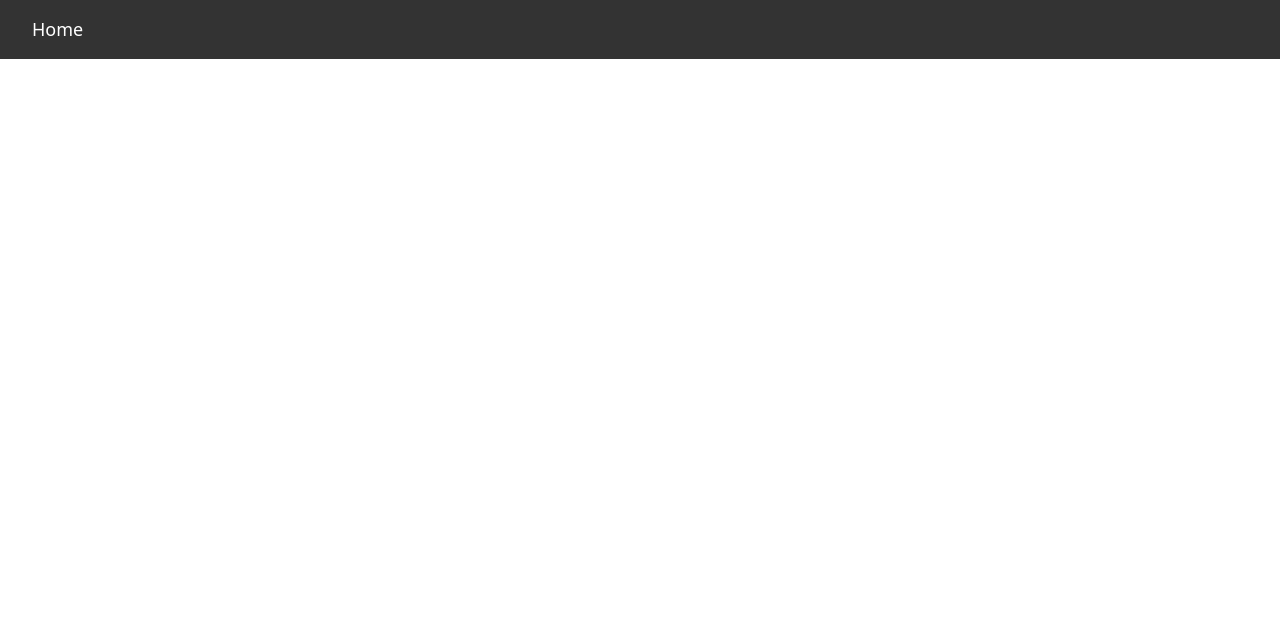
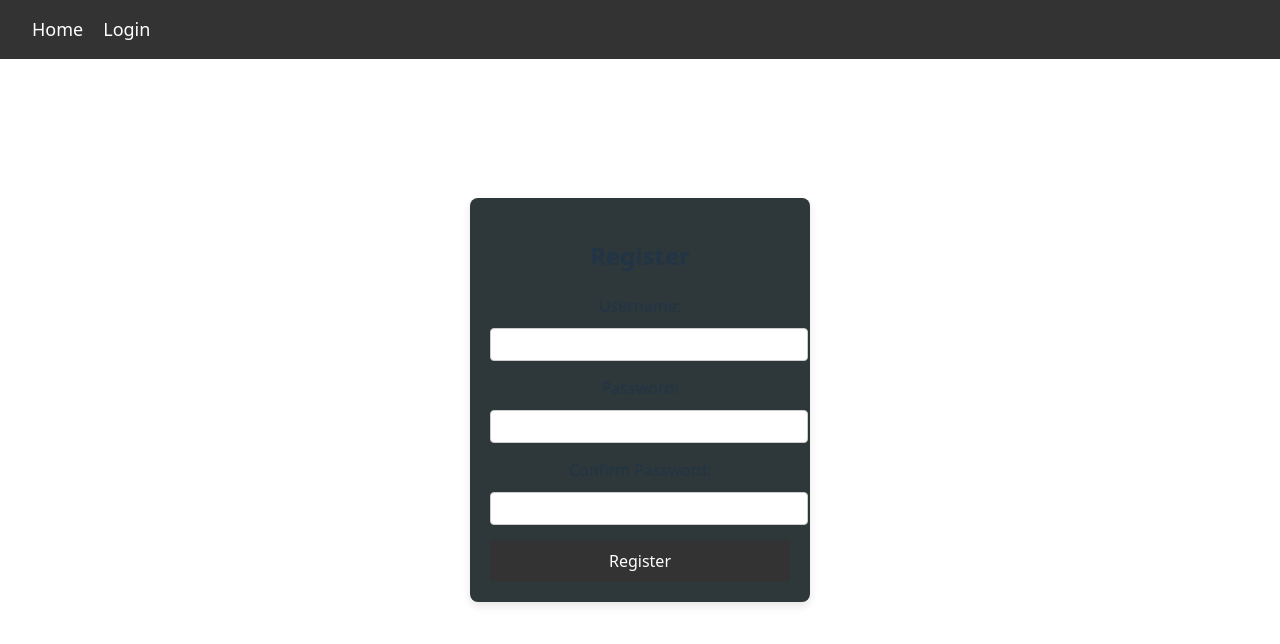
Before and after one commit to t1ww/Information-retrieval-project, a Vue app in the folder frontend/recipe-browser/: page /register in a window 1280 px wide. Before the commit this address had no page. Shown: the top 644 px of the page. Built offline with nearby package versions, Linux system fonts and the light colour scheme.

Commit message:
trying to make login front-end

```diff
--- a/frontend/recipe-browser/package.json
+++ b/frontend/recipe-browser/package.json
@@ -9,11 +9,13 @@
     "preview": "vite preview"
   },
   "dependencies": {
+    "axios": "^1.8.2",
     "nprogress": "^0.2.0",
     "vue": "^3.5.13",
     "vue-router": "^4.5.0"
   },
   "devDependencies": {
+    "@types/axios": "^0.9.36",
     "@types/node": "^22.13.9",
     "@types/nprogress": "^0.2.3",
     "@vitejs/plugin-vue": "^5.2.1",
--- a/frontend/recipe-browser/src/components/NavBar.vue
+++ b/frontend/recipe-browser/src/components/NavBar.vue
@@ -1,8 +1,81 @@
 <script lang="ts">
-import { defineComponent } from 'vue'
+import { defineComponent, ref, computed } from 'vue'
+import axios, { AxiosError } from 'axios' // Import axios for HTTP requests
+import { useRouter } from 'vue-router' // Import Vue Router for navigation
 
 export default defineComponent({
-  name: 'NavBar'
+  name: 'NavBar',
+  setup() {
+    const isLoginPopupVisible = ref(false)  // To control visibility of the login popup
+    const username = ref('') // Binding for username input
+    const password = ref('') // Binding for password input
+    const errorMessage = ref('') // To hold any error messages
+
+    const router = useRouter()
+
+    // Check if user is logged in by checking if the token exists
+    const isLoggedIn = computed(() => {
+      return localStorage.getItem('authToken') !== null
+    })
+
+    // Get the username from localStorage if logged in
+    const toggleLoginPopup = () => {
+      isLoginPopupVisible.value = !isLoginPopupVisible.value
+    }
+
+    const handleLogin = async () => {
+      try {
+        const response = await axios.post('http://localhost:5000/login', {
+          username: username.value,
+          password: password.value
+        })
+
+        if (response.data.token) {
+          // Set the values to localStorage
+          localStorage.setItem('authUsername', response.data.username)
+          localStorage.setItem('authToken', response.data.token)
+
+          // Update the `username` ref to reflect the new logged-in username
+          username.value = response.data.username
+
+          // Redirect to the homepage
+          router.push('/')
+        } else {
+          errorMessage.value = 'Login failed. Please try again.'
+        }
+
+        toggleLoginPopup() // Close the login popup
+      } catch (error: unknown) {
+        if (error instanceof AxiosError && error.response?.data?.message) {
+          errorMessage.value = error.response.data.message
+        } else {
+          errorMessage.value = 'An error occurred. Please try again later.'
+        }
+      }
+    }
+
+    const handleLogout = () => {
+      localStorage.removeItem('authUsername')
+      localStorage.removeItem('authToken')
+      router.push('/') // Redirect to homepage after logout
+    }
+    const userDisplayName = computed(() => {
+      return localStorage.getItem('authUsername') || ''
+    })
+
+
+    return {
+      isLoginPopupVisible,
+      username,
+      password,
+      errorMessage,
+      toggleLoginPopup,
+      handleLogin,
+      handleLogout,
+      isLoggedIn,
+      userDisplayName
+    }
+  }
 })
 </script>
 
@@ -12,7 +85,37 @@ export default defineComponent({
       <li>
         <router-link to="/" class="nav-link" exact>Home</router-link>
       </li>
+
+      <!-- Show 'Login' link if the user is not logged in -->
+      <li v-if="!isLoggedIn">
+        <a href="javascript:void(0);" class="nav-link" @click="toggleLoginPopup">Login</a>
+      </li>
+
+      <!-- Show username and 'Logout' if the user is logged in -->
+      <li v-if="isLoggedIn">
+        <span class="nav-link">Welcome, {{ userDisplayName }}</span>
+        <a href="javascript:void(0);" class="nav-link" @click="handleLogout">Logout</a>
+      </li>
     </ul>
+
+    <!-- Login Popup -->
+    <div v-if="isLoginPopupVisible" class="login-popup">
+      <div class="popup-content">
+        <h3>Login</h3>
+        <form @submit.prevent="handleLogin">
+          <label for="username">Username:</label>
+          <input type="text" id="username" v-model="username" required />
+
+          <label for="password">Password:</label>
+          <input type="password" id="password" v-model="password" required />
+
+          <button type="submit">Login</button>
+        </form>
+        <p v-if="errorMessage" class="error-message">{{ errorMessage }}</p>
+        <p>Don't have an account? <router-link to="/register">Register here</router-link></p>
+        <button @click="toggleLoginPopup" class="close-btn">Close</button>
+      </div>
+    </div>
   </nav>
 </template>
 
@@ -49,4 +152,77 @@ li {
   text-decoration: underline;
   cursor: pointer;
 }
+
+/* Login Popup Styles */
+.login-popup {
+  position: fixed;
+  top: 0;
+  left: 0;
+  width: 100%;
+  height: 100%;
+  background-color: rgba(0, 0, 0, 0.5);
+  /* Overlay */
+  display: flex;
+  justify-content: center;
+  align-items: center;
+}
+
+.popup-content {
+  background-color: rgb(43, 46, 47);
+  padding: 2rem;
+  border-radius: 8px;
+  box-shadow: 0 4px 8px rgba(0, 0, 0, 0.3);
+  width: 300px;
+}
+
+.popup-content h3 {
+  margin-bottom: 1rem;
+}
+
+.popup-content label {
+  display: block;
+  margin-bottom: 0.5rem;
+}
+
+.popup-content input {
+  width: 100%;
+  padding: 0.5rem;
+  margin-bottom: 1rem;
+  border: 1px solid #ccc;
+  border-radius: 4px;
+}
+
+.popup-content button {
+  width: 100%;
+  padding: 0.7rem;
+  background-color: #333;
+  color: white;
+  border: none;
+  border-radius: 4px;
+  cursor: pointer;
+}
+
+.popup-content button:hover {
+  background-color: #555;
+}
+
+.close-btn {
+  margin-top: 1rem;
+  background-color: #f44336;
+  color: white;
+  border: none;
+  padding: 0.5rem;
+  cursor: pointer;
+}
+
+.close-btn:hover {
+  background-color: #d32f2f;
+}
+
+.error-message {
+  color: red;
+  font-size: 14px;
+  margin-top: 10px;
+  text-align: center;
+}
 </style>
--- a/frontend/recipe-browser/src/router/index.ts
+++ b/frontend/recipe-browser/src/router/index.ts
@@ -5,6 +5,7 @@ import type { RouteLocationNormalized, NavigationGuardNext } from 'vue-router';
 import HomePage from '@/views/HomePage.vue';
 import SearchPage from '@/views/SearchPage.vue';
 import RecipePage from '@/views/RecipePage.vue';
+import RegisterPage from '@/views/RegisterPage.vue';
 
 
 // Define routes
@@ -13,6 +14,11 @@ const routes = [
     path: '/',
     name: 'Home',
     component: HomePage,
+  },
+  {
+    path: '/register',
+    name: 'Register',
+    component: RegisterPage,
   },
   {
     path: '/recipe/:id',
--- /dev/null
+++ b/frontend/recipe-browser/src/views/RegisterPage.vue
@@ -0,0 +1,144 @@
+<script lang="ts">
+import { defineComponent, ref } from 'vue'
+import { useRouter } from 'vue-router'
+import axios, { AxiosError } from 'axios' // Import axios for HTTP requests
+
+export default defineComponent({
+    name: 'Register',
+    setup() {
+        const router = useRouter()
+        const username = ref('')
+        const password = ref('')
+        const confirmPassword = ref('')
+        const errorMessage = ref('')
+
+        // Handle form submission
+        const handleSubmit = async () => {
+            if (password.value !== confirmPassword.value) {
+                errorMessage.value = 'Passwords do not match!'
+                return
+            }
+
+            try {
+                // Send the registration data to the Flask backend
+                const response = await axios.post('http://localhost:5000/register', {
+                    username: username.value,
+                    password: password.value
+                })
+
+                // If registration is successful, redirect to login page
+                console.log(response.data.message)
+                router.push('/')
+            } catch (error: unknown) {
+                if (error instanceof AxiosError && error.response) {
+                    errorMessage.value = error.response.data.message
+                } else {
+                    errorMessage.value = 'An error occurred. Please try again later.'
+                }
+            }
+        }
+
+        return {
+            username,
+            password,
+            confirmPassword,
+            errorMessage,
+            handleSubmit
+        }
+    }
+})
+</script>
+
+<template>
+    <div class="register-page">
+        <h2>Register</h2>
+        <form @submit.prevent="handleSubmit">
+            <div class="form-group">
+                <label for="username">Username:</label>
+                <input type="text" id="username" v-model="username" required />
+            </div>
+
+            <div class="form-group">
+                <label for="password">Password:</label>
+                <input type="password" id="password" v-model="password" required />
+            </div>
+
+            <div class="form-group">
+                <label for="confirmPassword">Confirm Password:</label>
+                <input type="password" id="confirmPassword" v-model="confirmPassword" required />
+            </div>
+
+            <div v-if="errorMessage" class="error-message">{{ errorMessage }}</div>
+
+            <button type="submit">Register</button>
+        </form>
+    </div>
+</template>
+
+<style scoped>
+.register-page {
+    width: 300px;
+    margin: 50px auto;
+    padding: 20px;
+    background-color: #2e373a;
+    border-radius: 8px;
+    box-shadow: 0 4px 8px rgba(0, 0, 0, 0.1);
+}
+
+h2 {
+    text-align: center;
+    margin-bottom: 20px;
+}
+
+.form-group {
+    margin-bottom: 15px;
+}
+
+label {
+    display: block;
+    margin-bottom: 5px;
+}
+
+input {
+    width: 100%;
+    padding: 8px;
+    margin-top: 5px;
+    border: 1px solid #ccc;
+    border-radius: 4px;
+}
+
+button {
+    width: 100%;
+    padding: 10px;
+    background-color: #333;
+    color: white;
+    border: none;
+    border-radius: 4px;
+    cursor: pointer;
+}
+
+button:hover {
+    background-color: #555;
+}
+
+.error-message {
+    color: red;
+    font-size: 14px;
+    margin-top: 10px;
+    text-align: center;
+}
+
+p {
+    text-align: center;
+    margin-top: 10px;
+}
+
+router-link {
+    text-decoration: none;
+    color: #333;
+}
+
+router-link:hover {
+    text-decoration: underline;
+}
+</style>
```
Also changed, not shown: 2 other files (tests, documents, lock files or other folders).
